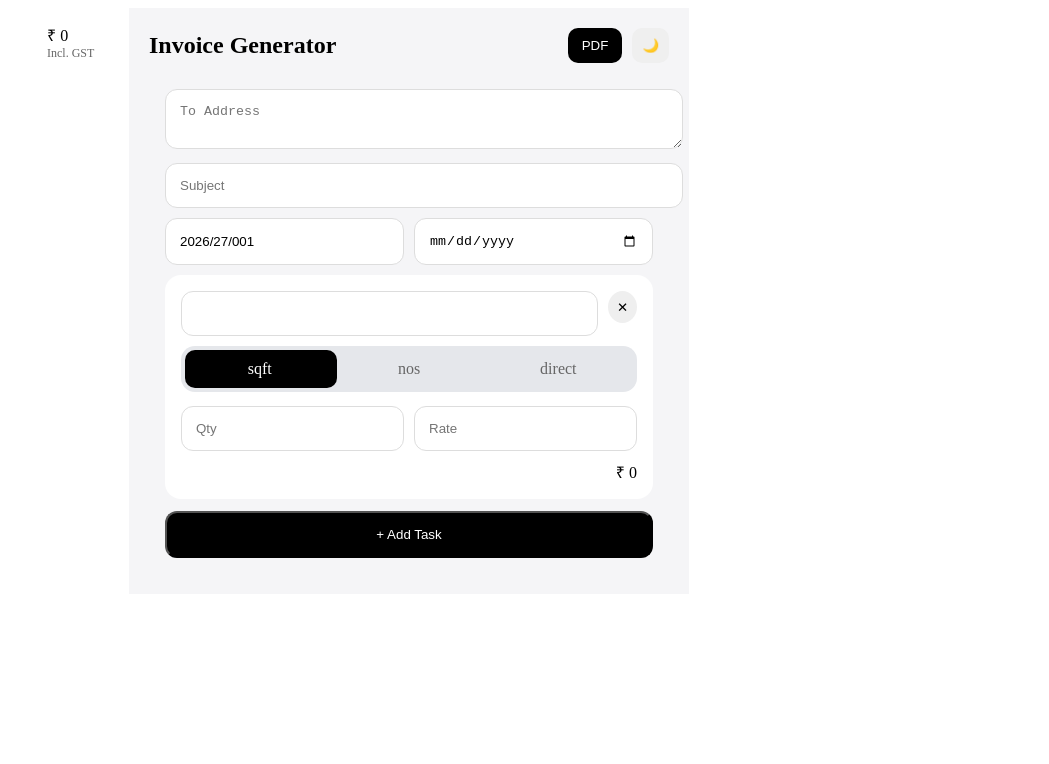
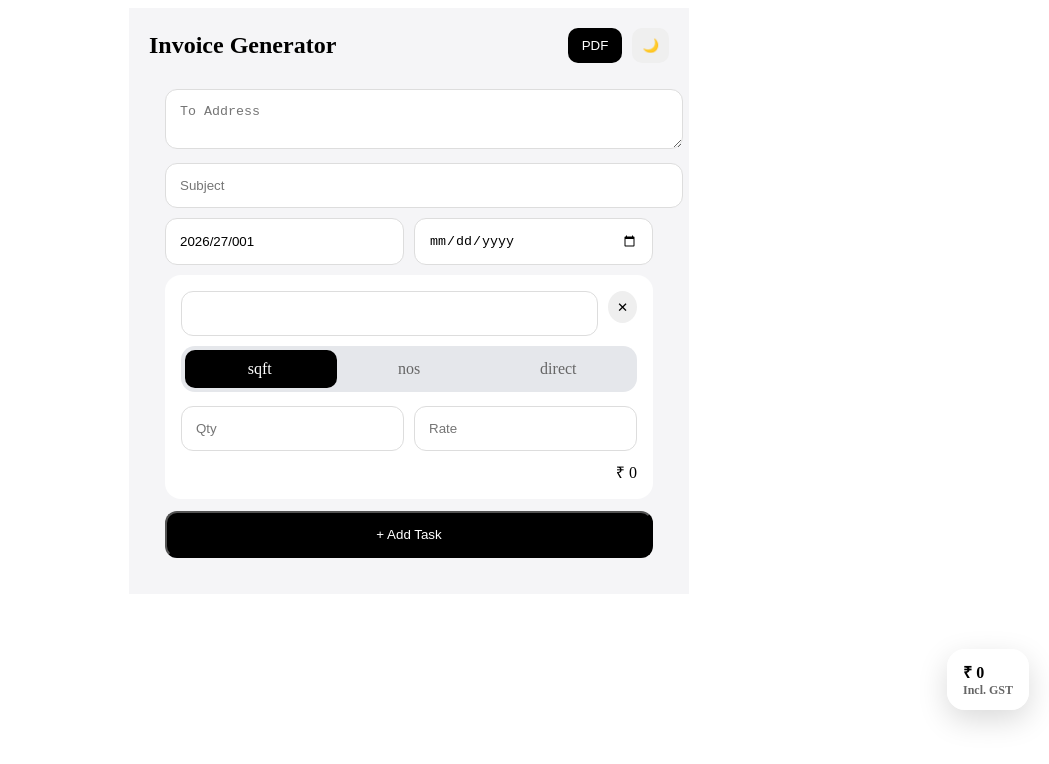
Before and after one commit to mitradaniel/gen_invoice, a Next.js app: page / in a window 1280 px wide. Shown: the top 764 px of the page, without its empty margins (231-1280 px from the left). Built offline with nearby package versions, Linux system fonts and the light colour scheme.

Commit message:
Update page.js

```diff
--- a/app/page.js
+++ b/app/page.js
@@ -194,7 +194,7 @@ export default function Page() {
       </div>
 
       {/* FLOATING TOTAL */}
-      <div onMouseDown={startDrag} style={{...floating, transform:`translate(${pos.x}px,${pos.y}px)`}}>
+      <div onMouseDown={startDrag} style={floating}>
         ₹ {total.toLocaleString()}
         <div style={{fontSize:12,opacity:0.6}}>Incl. GST</div>
       </div>
@@ -235,4 +235,16 @@ const amount = { textAlign:"right" };
 
 const addBtn = { width:"100%", padding:14, borderRadius:12, background:"#000", color:"#fff" };
 
-const floating = { position:"fixed", top:0, left:0, padding:"14px 18px", borderRadius:25, background:"rgba(255,255,255,0.7)", backdropFilter:"blur(20px)" };
+const floating = {
+  position: "fixed",
+  bottom: 90,            // 👈 above bottom edge (safe spacing)
+  right: 20,
+  padding: "12px 16px",
+  borderRadius: 18,
+  background: "rgba(255,255,255,0.7)",
+  backdropFilter: "blur(20px)",
+  boxShadow: "0 10px 30px rgba(0,0,0,0.15)",
+  fontWeight: "600",
+  cursor: "grab",
+  zIndex: 10
+};
```
